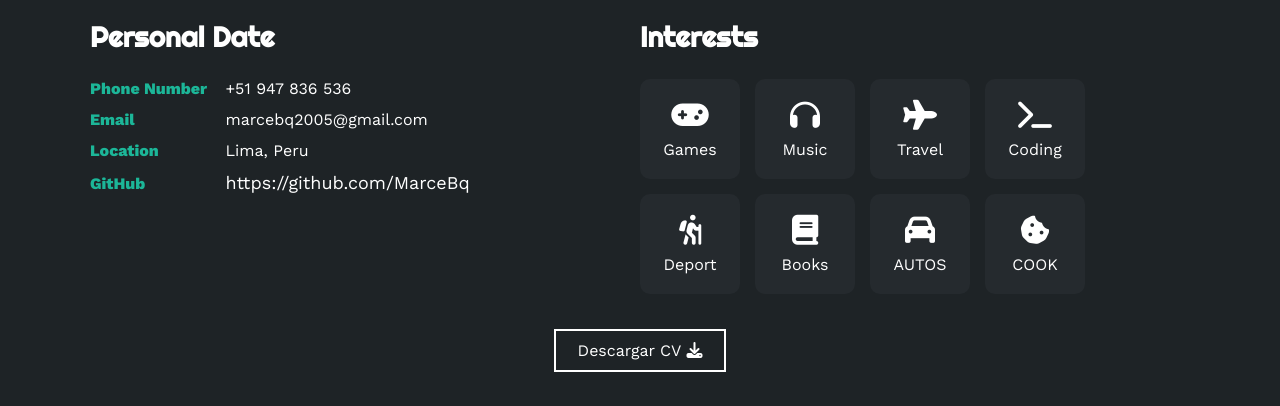
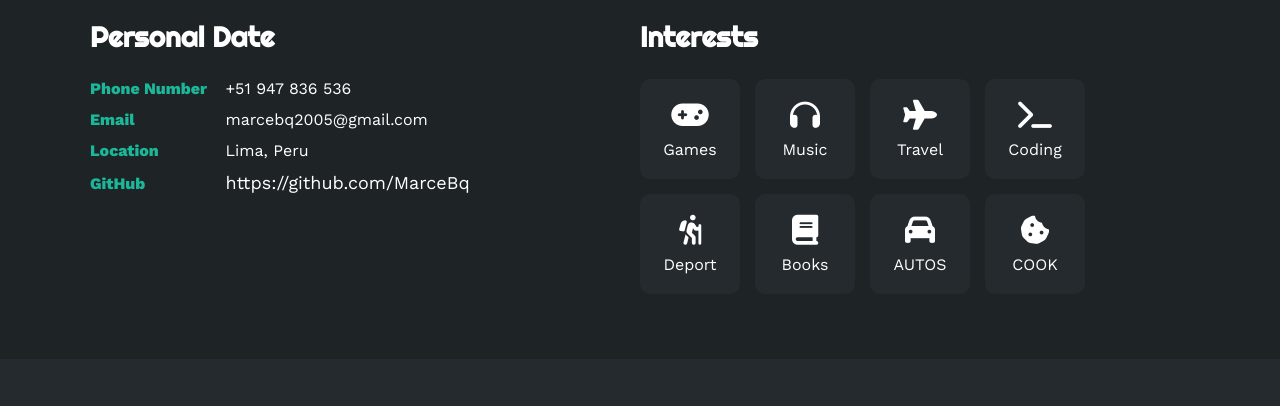
Before and after one commit to MarceBq/portfolio-1, a plain HTML site: page index.html in a window 1280 px wide. Shown: the part 1016-1422 px from the top of the page. Drawn offline with nearby package versions, Linux system fonts and the light colour scheme.

Commit message:
final commit

```diff
--- a/index.html
+++ b/index.html
@@ -42,7 +42,7 @@
     <section id="inicio" class="inicio">
       <div class="contenido-banner">
         <div class="contenedor-img">
-          <img src="img/hero.png" alt="" />
+          <img src="./img/marcelo.jpeg" alt="" />
         </div>
         <h1>Marcelo Barrientos</h1>
         <h2>Software Developer</h2>
@@ -123,11 +123,11 @@
             </div>
           </div>
         </div>
-        <button class="descargar" onclick="descargarPDF()">
+        <!-- <button class="descargar" onclick="descargarPDF()">
           Descargar CV
           <i class="fa-solid fa-download"></i>
           <span class="overlay"></span>
-        </button>
+        </button> -->
       </div>
     </section>
 
--- a/script.js
+++ b/script.js
@@ -17,25 +17,25 @@ function seleccionar() {
   menuVisible = false;
 }
 
-function descargarPDF() {
-    // Crear un elemento <a> para la descarga
-    const downloadInstance = document.createElement("a");
+// function descargarPDF() {
+//     // Crear un elemento <a> para la descarga
+//     const downloadInstance = document.createElement("a");
 
-    // Establecer la URL del archivo PDF
-    downloadInstance.href = "https://marcebq.github.io/portfolio-1/CV_BARRIENTOS_QUISPE_MARCELO.pdf";
+//     // Establecer la URL del archivo PDF
+//     downloadInstance.href = "https://marcebq.github.io/portfolio-1/CV_BARRIENTOS_QUISPE_MARCELO.pdf";
 
-    // Especificar que se abra en una nueva pestaña
-    downloadInstance.target = "_blank";
+//     // Especificar que se abra en una nueva pestaña
+//     downloadInstance.target = "_blank";
 
-    // Especificar el nombre del archivo para descargar
-    downloadInstance.download = "CV_BARRIENTOS_QUISPE_MARCELO.pdf";
+//     // Especificar el nombre del archivo para descargar
+//     downloadInstance.download = "CV_BARRIENTOS_QUISPE_MARCELO.pdf";
 
-    // Simular un clic en el enlace para iniciar la descarga
-    downloadInstance.click();
+//     // Simular un clic en el enlace para iniciar la descarga
+//     downloadInstance.click();
 
-    // Eliminar el elemento <a> después de la descarga
-    downloadInstance.remove();
-}
+//     // Eliminar el elemento <a> después de la descarga
+//     downloadInstance.remove();
+// }
 
 
 window.onscroll = function () {
```
Also changed, not shown: img/hero.png (deleted), img/marcelo.jpeg (added).
